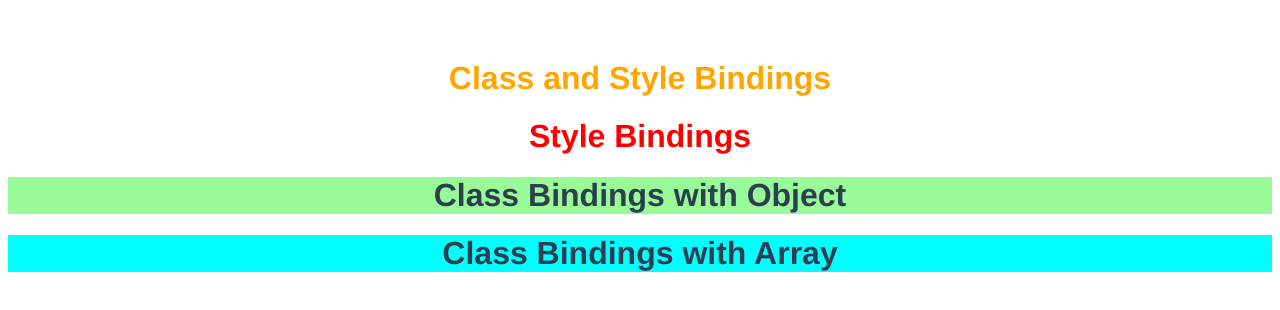
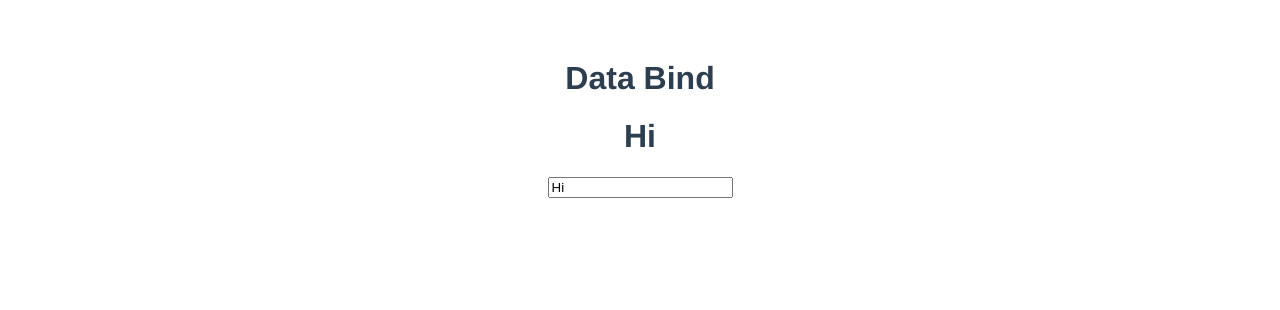
Before and after one commit to IBMRupak/veujs, a Vue app: page / in a window 1280 px wide. Shown: the top 310 px of the page. Built offline with nearby package versions, Linux system fonts and the light colour scheme.

Commit message:
Data Binding

```diff
--- a/src/App.vue
+++ b/src/App.vue
@@ -3,18 +3,21 @@
     <!-- <img alt="Vue logo" src="./assets/logo.png"> -->
     <!-- <HelloWorld msg="Welcome to Your Vue.js App"/> -->
     <!-- <Home /> -->
-    <Home msg ="Vue JS is awesome" data="Its easy to learn"/>
+    <!-- <Home msg ="Vue JS is awesome" data="Its easy to learn"/> -->
+    <DataBind />
   </div>
 </template>
 
 <script>
 // import HelloWorld from './components/HelloWorld.vue'
-import Home from './components/Home.vue'
+// import Home from './components/Home.vue'
+import DataBind from './components/DataBind.vue'
 export default {
   name: 'App',
   components: {
     // HelloWorld,
-    Home
+    // Home
+    DataBind
   }
 }
 </script>
--- /dev/null
+++ b/src/components/DataBind.vue
@@ -0,0 +1,23 @@
+<template>
+    <div>
+
+        <h1>Data Bind</h1>
+
+        <h1>{{message}}</h1>
+         <!-- view part -->
+         <!-- Data binding -->
+      <input type= "text" v-model="message">
+
+    </div>
+</template>
+
+<script>
+export default {
+    name: 'DataBind',
+    data(){
+        return{
+            message:"Hi"            //model part
+        }
+    }
+}
+</script>
```
